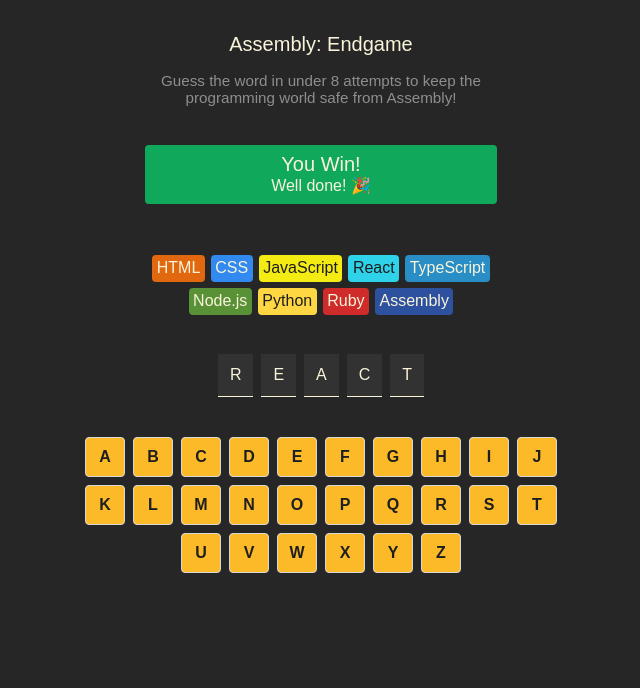
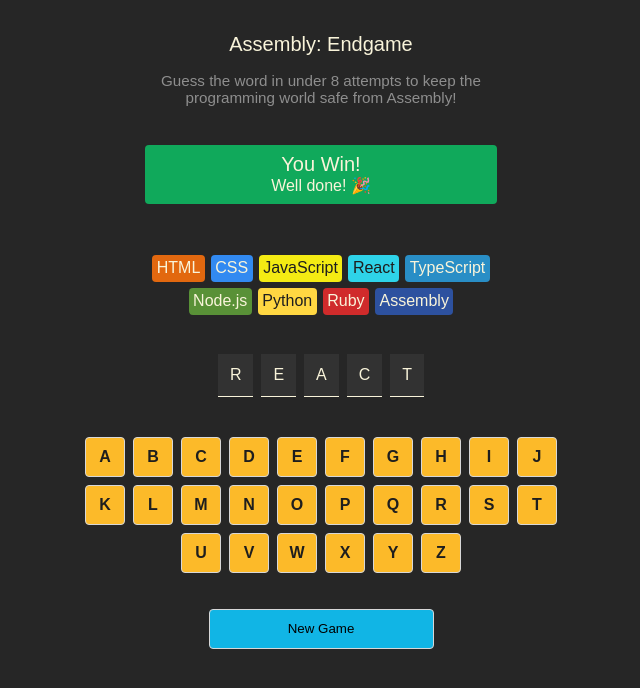
Before and after one commit to CatherineCampbell117/Scrimba-Assembly-Endgame-Practice-Project, a React app: page / in a window 1280 px wide. Shown: the top 688 px of the page, without its empty margins (319-959 px from the left). Built offline with nearby package versions, Linux system fonts and the light colour scheme; the HTML template or start-up script is replaced by a standard one.

Commit message:
state added for correct and incorrect guesses and styling of buttons based on state

```diff
--- a/src/App.css
+++ b/src/App.css
@@ -107,3 +107,16 @@
     align-items: center;
     cursor: pointer;
 }
+
+button.new-game {
+    margin-top: 2rem;
+    background-color: #11b5e5;
+    border: 1px solid #d7d7d7;
+    border-radius: 4px;
+    width: 225px;
+    height: 40px;
+    padding: 6px 12px;
+    display: block;
+    margin-inline: auto;
+    cursor: pointer;
+}
--- a/src/App.jsx
+++ b/src/App.jsx
@@ -7,23 +7,49 @@
 
 export default function Hangman() {
     const [guessedLetters, setGuessedLetters] = useState([]);
+    const [correctGuesses, setCorrectGuesses] = useState([]);
+    const [incorrectGuesses, setIncorrectGuesses] = useState([]);
 
     function LetterGuessed(letter) {
-        setGuessedLetters(prev => [...prev, letter]);
+        if (currentWord.toUpperCase().includes(letter)) {
+            setGuessedLetters(prevLetters =>
+                prevLetters.includes(letter) ? prevLetters : [...prevLetters, letter]
+            );
+        }
+
+        if (currentWord.toUpperCase().includes(letter)) {
+            setCorrectGuesses(prevLetters =>
+                prevLetters.includes(letter) ? prevLetters : [...prevLetters, letter]
+            );
+        } else {
+            setIncorrectGuesses(prevLetters =>
+                prevLetters.includes(letter) ? prevLetters : [...prevLetters, letter]
+            );
+        }
     }
+
     console.log(guessedLetters);
+    console.log(correctGuesses);
+    console.log(incorrectGuesses);
 
     const alphabet = 'abcdefghijklmnopqrstuvwxyz';
 
-    const alphabetLetters = alphabet
-        .split('')
-        .map((alphLetter, index) => (
+    const alphabetLetters = alphabet.split('').map((alphLetter, index) => {
+        const isGuessed = guessedLetters.includes(alphLetter.toUpperCase());
+        const isCorrect = correctGuesses.includes(alphLetter.toUpperCase());
+        const isIncorrect = incorrectGuesses.includes(alphLetter.toUpperCase());
+
+        return (
             <AlphLetter
+                isGuessed={isGuessed}
+                isCorrect={isCorrect}
+                isIncorrect={isIncorrect}
                 key={index}
                 alphLetter={alphLetter.toUpperCase()}
                 onLetterClick={LetterGuessed}
             />
-        ));
+        );
+    });
 
     const langChips = languages.map(langObj => (
         <Chip lang={langObj.name} bgColor={langObj.backgroundColor} textColor={langObj.color} />
@@ -53,6 +79,7 @@
                 <section className="chipsContainer">{langChips}</section>
                 <section className="wordContainer">{wordLetters}</section>
                 <section className="alphabetContainer">{alphabetLetters}</section>
+                <button className="new-game">New Game</button>
             </main>
         </>
     );
--- a/src/Components/AlphLetter.jsx
+++ b/src/Components/AlphLetter.jsx
@@ -1,7 +1,16 @@
 export default function AlphLetter(props) {
+    let backgroundColor = '#FCBA29';
+
+    if (props.isCorrect) {
+        backgroundColor = '#10A95B';
+    } else if (props.isIncorrect) {
+        backgroundColor = '#EC5D49';
+    }
+
     const style = {
-        backgroundColor: '#FCBA29',
-        color: '#1E1E1E'
+        backgroundColor,
+        color: '#1E1E1E',
+        cursor: props.isCorrect || props.isIncorrect ? 'default' : 'pointer'
     };
 
     return (
```
